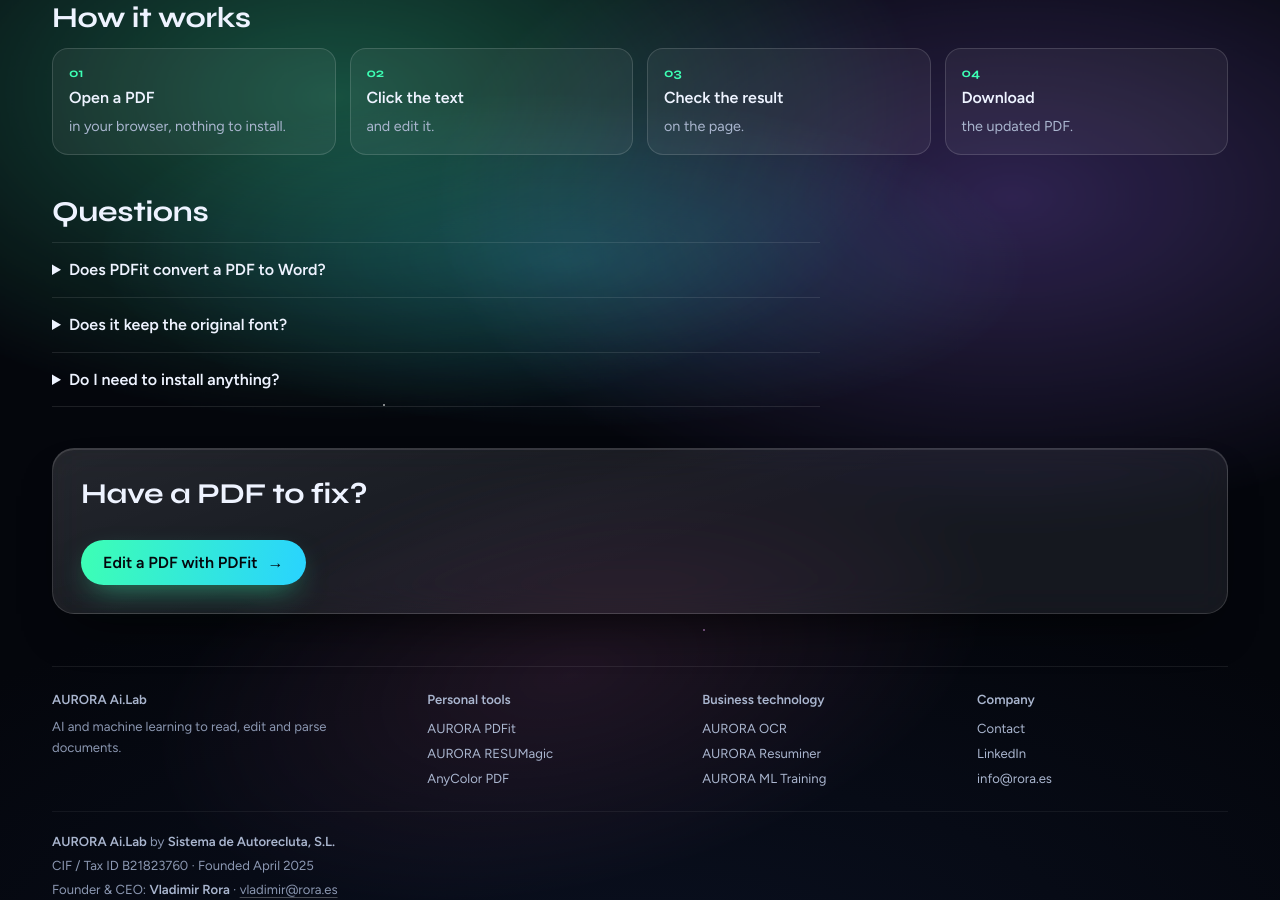
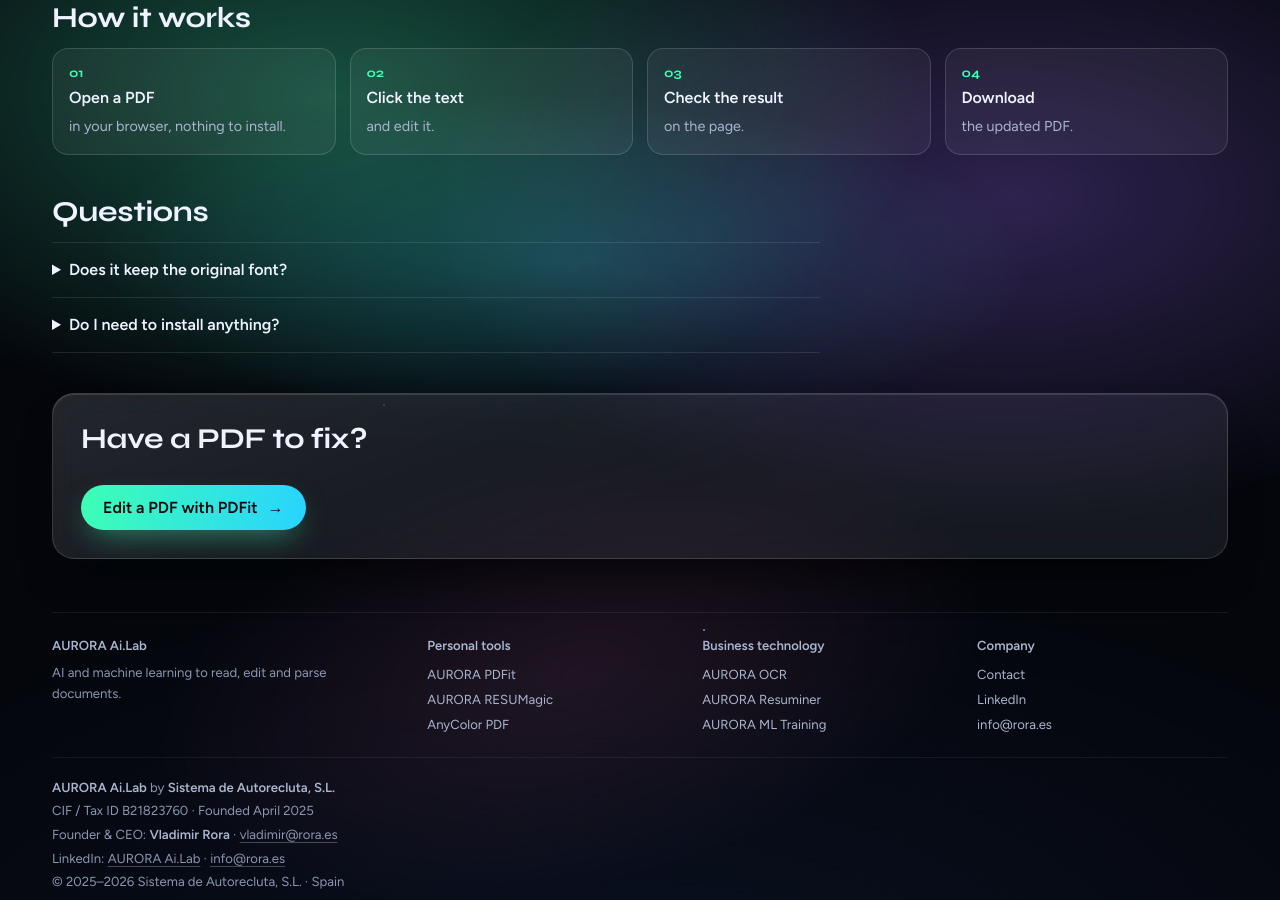
Before and after one commit to Totororik/rora.es, a Jekyll site: the page built from products/pdfit/index.html, in a window 1280 px wide and 900 px high, scrolled down 659 px. Built offline with Jekyll 4.4.1, drawn with Linux system fonts in a browser that asks for light colours.

Commit message:
PDFit page: drop the Word conversion question
Co-Authored-By: Claude Opus 5.5 <noreply@anthropic.com>
Claude-Session: https://claude.ai/code/session_018wxw8nUirvxwf4q119Hca8

```diff
--- a/es/products/pdfit/index.html
+++ b/es/products/pdfit/index.html
@@ -34,7 +34,6 @@ description: "AURORA PDFit es un editor de PDF en línea: cambia el texto de un
     <section class="sec">
       <h2>Preguntas</h2>
       <div class="faq">
-        <details><summary>¿PDFit convierte un PDF a Word?</summary><p>No. PDFit edita el propio PDF y guarda un PDF.</p></details>
         <details><summary>¿Mantiene la fuente original?</summary><p>PDFit usa las fuentes incrustadas en el PDF. Muchos PDF incluyen solo las letras que se usaron, así que el resultado depende del archivo.</p></details>
         <details><summary>¿Tengo que instalar algo?</summary><p>No. PDFit funciona en el navegador.</p></details>
       </div>
--- a/products/pdfit/index.html
+++ b/products/pdfit/index.html
@@ -34,7 +34,6 @@ description: "AURORA PDFit is an online PDF editor: change the text of a PDF in
     <section class="sec">
       <h2>Questions</h2>
       <div class="faq">
-        <details><summary>Does PDFit convert a PDF to Word?</summary><p>No. PDFit edits the PDF itself and saves a PDF.</p></details>
         <details><summary>Does it keep the original font?</summary><p>PDFit uses the fonts embedded in the PDF. Many PDFs include only the letters that were used, so the result depends on the file.</p></details>
         <details><summary>Do I need to install anything?</summary><p>No. PDFit works in your browser.</p></details>
       </div>
```
